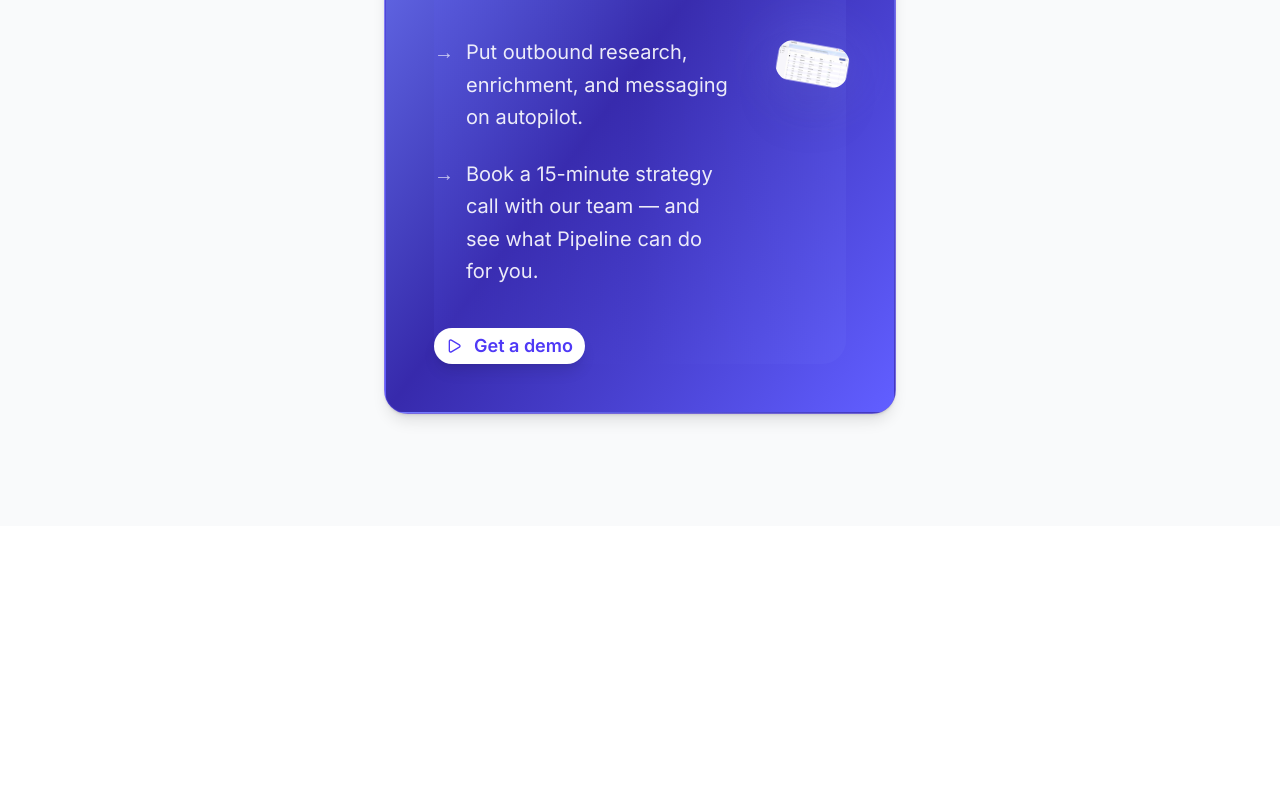
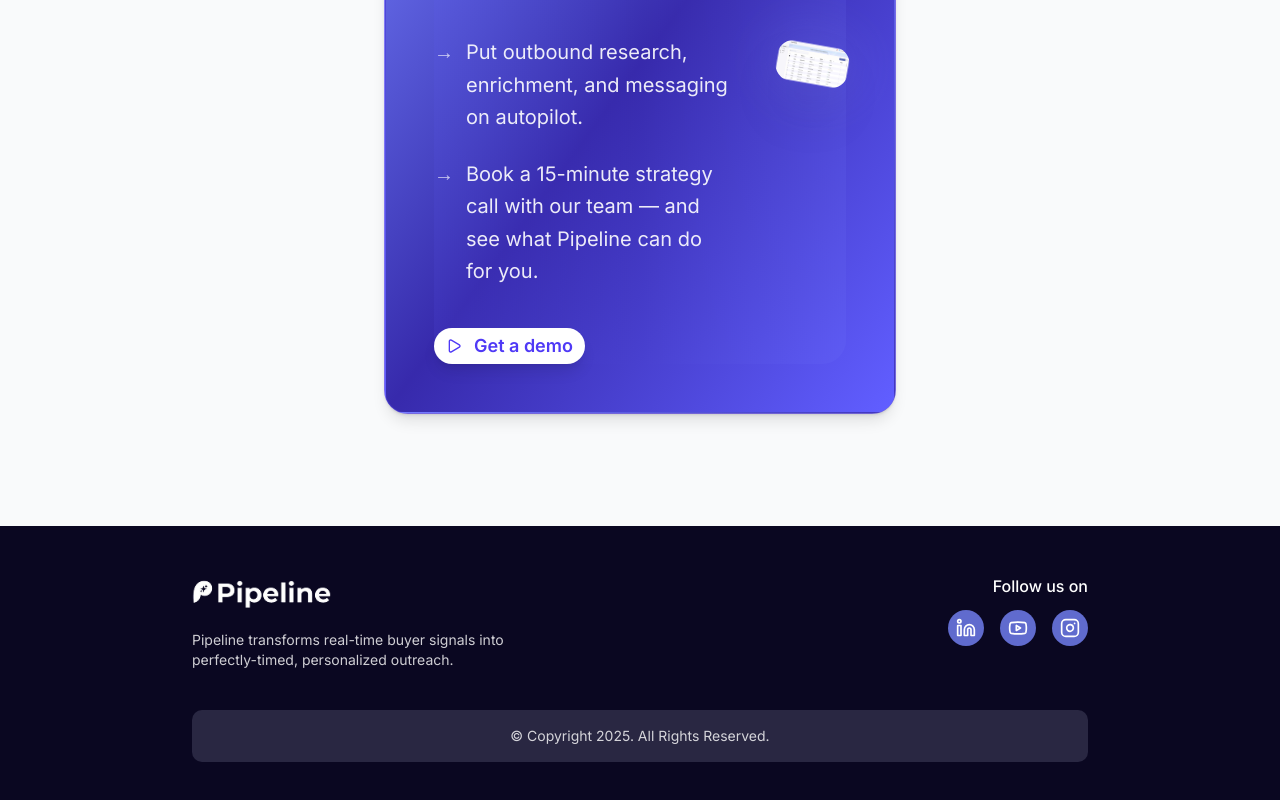
Before and after one commit to pipeline-techstack/pipeline-fe-website, a Next.js app: page / in a window 1280 px wide. Shown: the part 6887-7687 px from the top of the page. Before the commit the page ends 7413 px from the top, so only its background shows below. Built offline with nearby package versions, Linux system fonts and the light colour scheme.

Commit message:
(feat): footer

```diff
--- a/app/page.tsx
+++ b/app/page.tsx
@@ -7,6 +7,7 @@
 import Skydeck from "@/components/sections/skydeck";
 import Solutions from "@/components/sections/solutions";
 import WorkflowComparison from "@/components/sections/workflow-comparison";
+import Footer from "@/components/sections/footer";
 
 export default function Home() {
   return (
@@ -25,6 +26,9 @@
         <Faq />
         <DemoFeatures />
       </div>
+
+      <Footer />
+
     </div>
   );
 }
--- /dev/null
+++ b/components/sections/footer.tsx
@@ -0,0 +1,63 @@
+"use client";
+import React from "react";
+import Image from "next/image";
+import {
+  Linkedin,
+  Youtube,
+  Instagram,
+} from "lucide-react";
+import footerLogo from "../../assets/footer-logo.png";
+
+const Footer = () => {
+  return (
+    <footer className="bg-[#0A0721] text-white px-6 md:px-20 xl:px-48 py-12">
+      <div className="flex flex-col md:flex-row justify-between items-center md:items-start gap-10 md:gap-0">
+
+        {/* Logo + Description */}
+        <div className="flex flex-col items-center md:items-start text-center md:text-left">
+          <div className="mb-4">
+            <Image
+              src={footerLogo}
+              alt="Pipeline Logo"
+              width={150}
+              height={40}
+              className="h-10 w-auto"
+            />
+          </div>
+          <p className="text-sm text-white/80 max-w-xs">
+            Pipeline transforms real-time buyer signals into perfectly-timed, personalized outreach.
+          </p>
+        </div>
+
+        {/* Social Icons */}
+        <div className="flex flex-col items-center md:items-end text-center md:text-right">
+          <p className="text-white mb-3 font-medium">Follow us on</p>
+          <div className="flex gap-4">
+            <a href="#" aria-label="LinkedIn">
+              <div className="bg-[#606BCE] hover:bg-[#7a83e1] p-2 rounded-full text-white">
+                <Linkedin className="w-5 h-5" />
+              </div>
+            </a>
+            <a href="#" aria-label="YouTube">
+              <div className="bg-[#606BCE] hover:bg-[#7a83e1] p-2 rounded-full text-white">
+                <Youtube className="w-5 h-5" />
+              </div>
+            </a>
+            <a href="#" aria-label="Instagram">
+              <div className="bg-[#606BCE] hover:bg-[#7a83e1] p-2 rounded-full text-white">
+                <Instagram className="w-5 h-5" />
+              </div>
+            </a>
+          </div>
+        </div>
+      </div>
+
+      {/* Copyright Bar */}
+      <div className="mt-10 bg-[#292742] rounded-lg py-4 text-center text-sm text-white/80">
+        © Copyright 2025. All Rights Reserved.
+      </div>
+    </footer>
+  );
+};
+
+export default Footer;
```
Also changed, not shown: assets/footer-logo.png (added).
